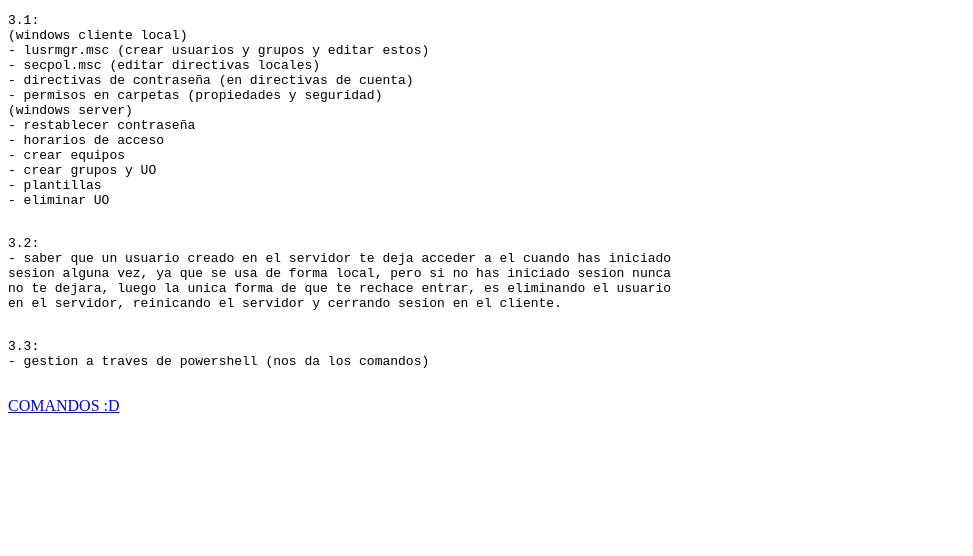
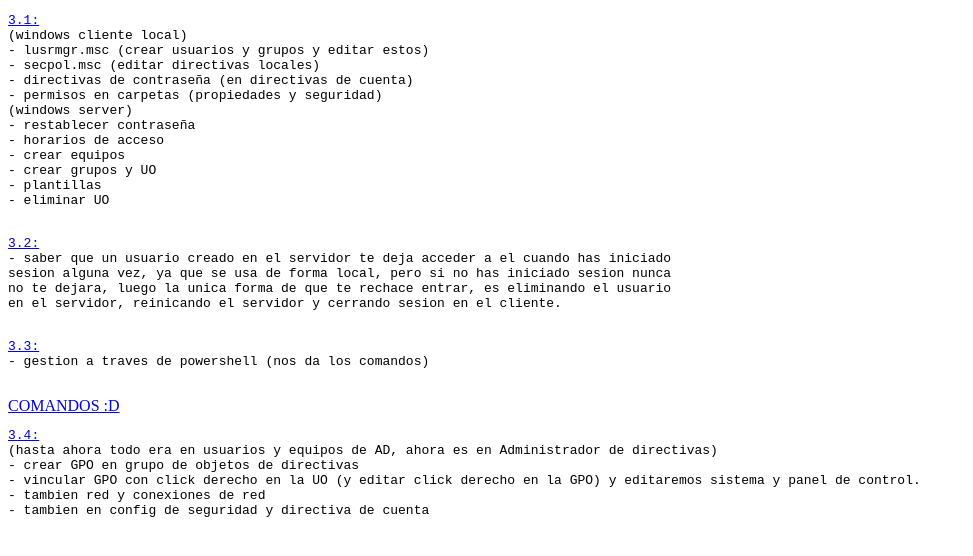
Before and after one commit to RikoSplash/SOR, a plain HTML site: page index.html in a window 1280 px wide. Shown: the whole page, without its empty margins (0-973 px from the left). Drawn offline with Linux system fonts and the light colour scheme.

Commit message:
Add files via upload

```diff
--- a/index.html
+++ b/index.html
@@ -8,7 +8,7 @@
 </head>
 <body>
     <pre>
-3.1:
+<a href="3.1 Usuarios y Grupos.pdf">3.1:</a>
 (windows cliente local)
 - lusrmgr.msc (crear usuarios y grupos y editar estos)
 - secpol.msc (editar directivas locales)
@@ -23,16 +23,24 @@
 - eliminar UO
     </pre>
     <pre>
-3.2:
+<a href="3.2 CONTROLADOR DE DOMINIO APAGADO.pdf">3.2:</a>
 - saber que un usuario creado en el servidor te deja acceder a el cuando has iniciado
 sesion alguna vez, ya que se usa de forma local, pero si no has iniciado sesion nunca
 no te dejara, luego la unica forma de que te rechace entrar, es eliminando el usuario
 en el servidor, reinicando el servidor y cerrando sesion en el cliente.
     </pre>
     <pre>
-3.3:
+<a href="3.3 Usuarios y Grupos - PowerShell.pdf">3.3:</a>
 - gestion a traves de powershell (nos da los comandos)
     </pre>
     <a href="comandos.html">COMANDOS :D</a>
+    <pre>
+<a href="3.4 Directivas de Grupo.pdf">3.4:</a>
+(hasta ahora todo era en usuarios y equipos de AD, ahora es en Administrador de directivas)
+- crear GPO en grupo de objetos de directivas
+- vincular GPO con click derecho en la UO (y editar click derecho en la GPO) y editaremos sistema y panel de control.
+- tambien red y conexiones de red
+- tambien en config de seguridad y directiva de cuenta
+    </pre>
 </body>
 </html>
```
